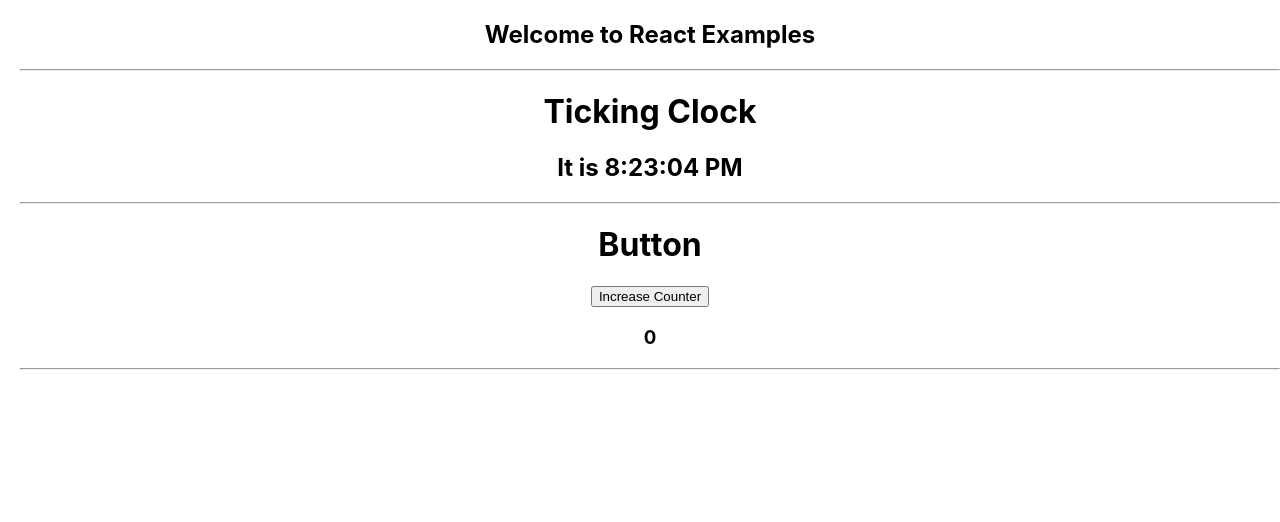
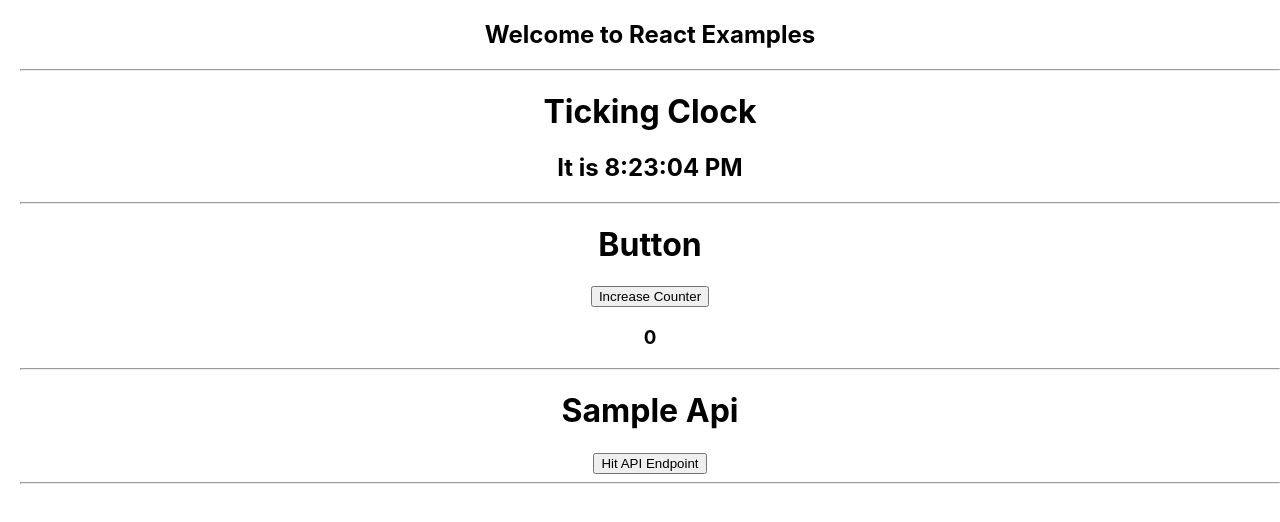
Before and after one commit to TannerGS/React_examples, a React (Create React App) app: page / in a window 1280 px wide. Shown: the top 522 px of the page. Built offline with nearby package versions, Linux system fonts and the light colour scheme.

Commit message:
Added sample api component

```diff
--- /dev/null
+++ b/src/CallAPI.js
@@ -0,0 +1,15 @@
+import SampleAPI from '../src/api/SampleAPI.js';
+import React, {useState} from 'react';
+
+function CallAPI () {
+    return (
+        <div className="App">
+            <h1>Sample Api</h1>
+            <button onClick={SampleAPI}>Hit API Endpoint</button>
+            <hr></hr>
+        </div>
+    )
+}
+
+
+export default CallAPI;
--- /dev/null
+++ b/src/api/SampleAPI.js
@@ -0,0 +1,25 @@
+// Sample Api
+// https://reqres.in/api/users/2
+
+/*
+function SampleAPI() {
+    fetch('https://reqres.in/api/users/2')
+    .then(response => (response.json()))
+    .then(({data}) => {
+        console.log('Success', data)
+        return JSON.stringify(data)
+    })
+    //.then(data => (console.log('Success: ', data.data)))
+    .catch(error => (console.error('Error: ', error)));
+}
+*/
+
+async function SampleAPI() {
+    const response = await fetch('https://reqres.in/api/users/2')
+
+    var data = await response.json()
+    console.log(data.data)
+    return JSON.stringify(data.data)
+}
+
+export default SampleAPI
--- a/src/index.js
+++ b/src/index.js
@@ -4,12 +4,14 @@
 import App from './App';
 import Clock from './Clock';
 import Button from './Button';
+import CallAPI from './CallAPI';
 
 ReactDOM.render(
   <React.StrictMode>
     <App />
     <Clock />
     <Button />
+    <CallAPI />
   </React.StrictMode>,
   document.getElementById('root')
 );
```
